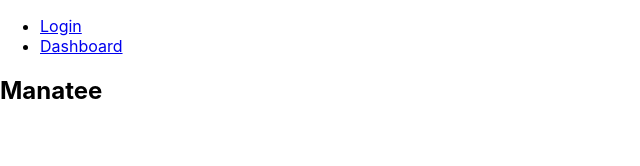
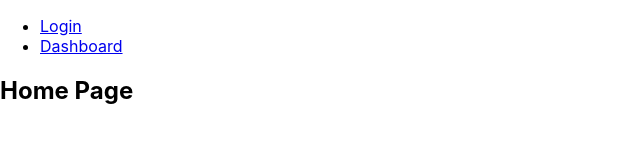
Before and after one commit to Akshay3253/health-information-exchange, a React (Create React App) app: page /dashboard in a window 1280 px wide. Shown: the top 166 px of the page, without its empty margins (0-640 px from the left). Built offline with nearby package versions, Linux system fonts and the light colour scheme.

Commit message:
Home Page

```diff
--- a/src/components/home/home.js
+++ b/src/components/home/home.js
@@ -1,5 +1,5 @@
-import React from 'react';
+import React from "react";
 
 export default function home() {
-  return <h2>Manatee</h2>;
+  return <h2>Home Page</h2>;
 }
```
